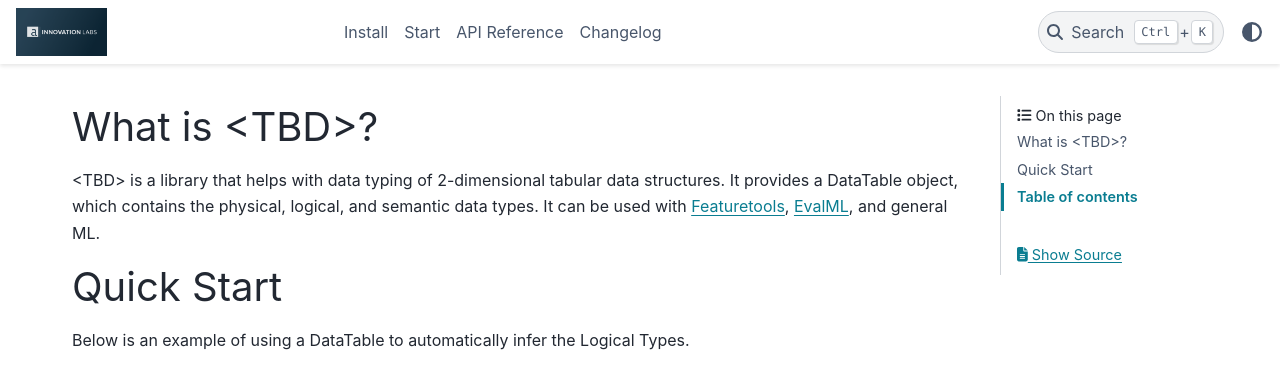
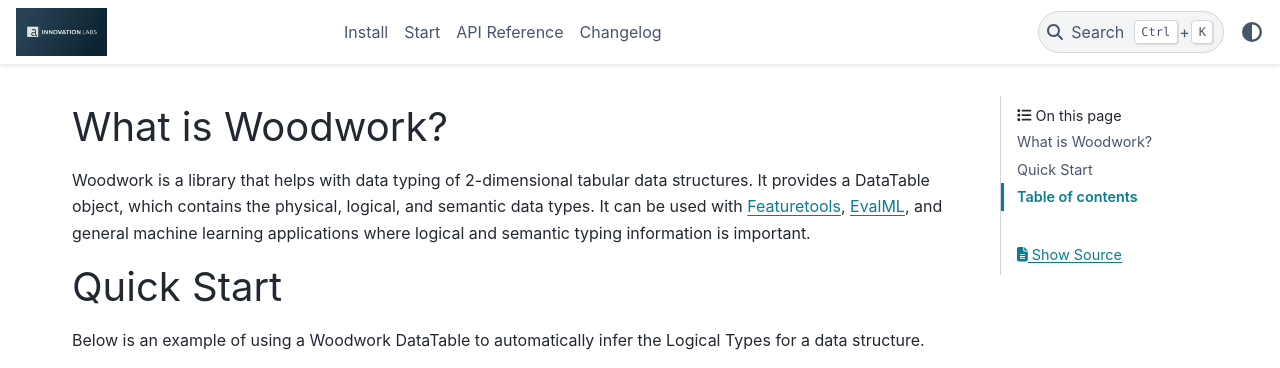
Before and after one commit to alteryx/woodwork, a Sphinx documentation site: the page built from docs/source/index.rst, in a window 1280 px wide, cut to the strip 0-368 px from the top of the page. Built offline with Sphinx 7.4.7 and the PyData theme 0.15.4, drawn with Linux system fonts in a browser that asks for light colours; comment, search, counter and statistics services are not loaded.

```diff
--- a/docs/source/index.rst
+++ b/docs/source/index.rst
@@ -6,18 +6,18 @@
 .. currentmodule:: featuretools
 
 
-What is <TBD>?
---------------
+What is Woodwork?
+-----------------
 
-<TBD> is a library that helps with data typing of 2-dimensional tabular data structures.
+Woodwork is a library that helps with data typing of 2-dimensional tabular data structures.
 It provides a DataTable object, which contains the physical, logical, and semantic data types.
-It can be used with `Featuretools <https://www.featuretools.com>`__, `EvalML <https://evalml.featurelabs.com/en/latest/>`__, and general ML.
+It can be used with `Featuretools <https://www.featuretools.com>`__, `EvalML <https://evalml.featurelabs.com/en/latest/>`__, and general machine learning applications where logical and semantic typing information is important.
 
 
 Quick Start
 -----------
 
-Below is an example of using a DataTable to automatically infer the Logical Types.
+Below is an example of using a Woodwork DataTable to automatically infer the Logical Types for a data structure.
 
 
 .. ipython:: python
--- a/docs/source/install.rst
+++ b/docs/source/install.rst
@@ -1,7 +1,7 @@
 Install
 *******
 
-Woodwork is available for Python 3.6, 3.7, and 3.8. The recommended way to install woodwork is using ``pip``
+Woodwork is available for Python 3.6, 3.7, and 3.8. The recommended way to install woodwork is using ``pip``:
 ::
 
     python -m pip install woodwork
@@ -27,7 +27,7 @@ of ``setup.py``.
 
 Development
 -----------
-Before making contributing to the codebase, please follow the guidelines `here <https://github.com/FeatureLabs/woodwork/blob/main/contributing.md>`_
+Before making contributing to the codebase, please follow the guidelines `here <https://github.com/FeatureLabs/woodwork/blob/main/contributing.md>`_.
 
 Virtualenv
 ~~~~~~~~~~
@@ -45,7 +45,7 @@ Run::
 Test
 ~~~~
 
-Run woodwork tests::
+Run Woodwork tests::
 
     make test
 
```
Also changed, not shown: docs/source/start.rst (+37 -12 lines).
